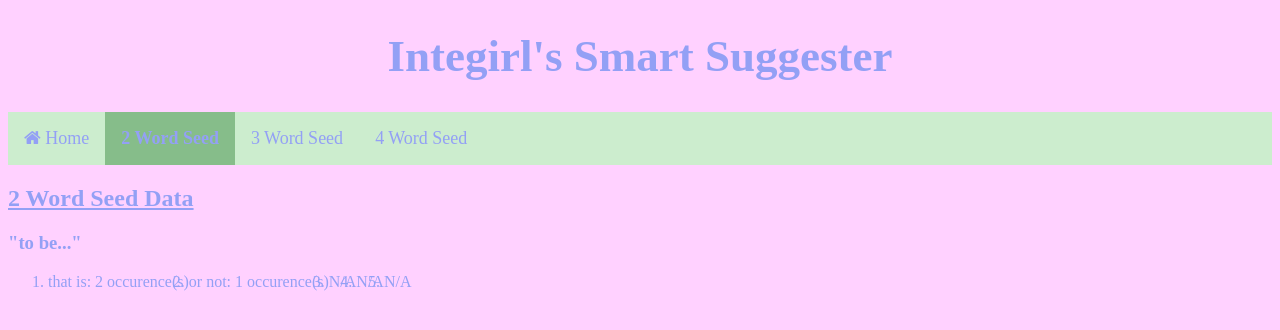
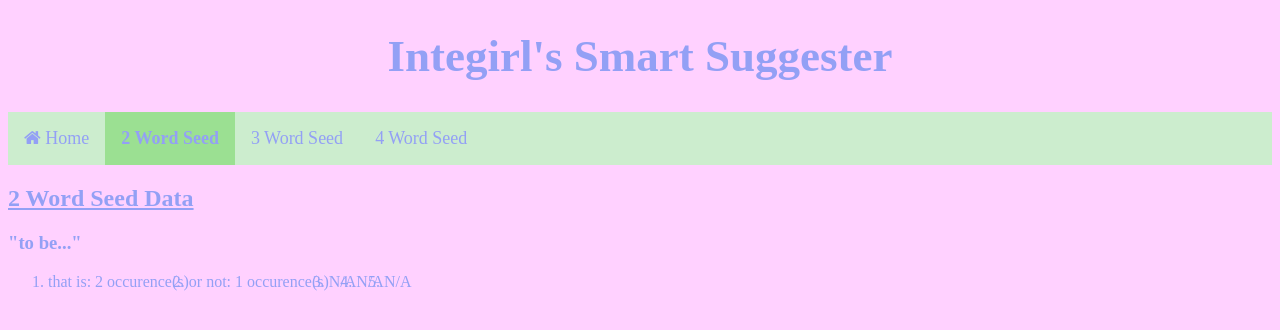
Before and after one commit to Mayawastaken/web, a plain HTML site: page 2wordseed.html in a window 1280 px wide. Drawn offline with Linux system fonts and the light colour scheme.

Commit message:
Update finalWebsite.css

```diff
--- a/finalWebsite.css
+++ b/finalWebsite.css
@@ -25,13 +25,13 @@ li a {
   padding: 16px 16px;
   text-decoration: none;}
 li a:hover {
-  background-color: #86bd8a;}
+  background-color: #9be092;}
 p a {
   color: #93a0f5;}
 .offit {
   background-color: #ccedce;}
 .onit {
-  background-color: #86bd8a;
+  background-color: #9be092;
   font-weight: bold;}
 
 /*
@@ -57,6 +57,6 @@ p a {
   text-align: center;
   padding: 16px 16px;
   text-decoration: none;
-  background-color: #86bd8a;
+  background-color: #9be092;
   font-weight: bold;}
 */
```
